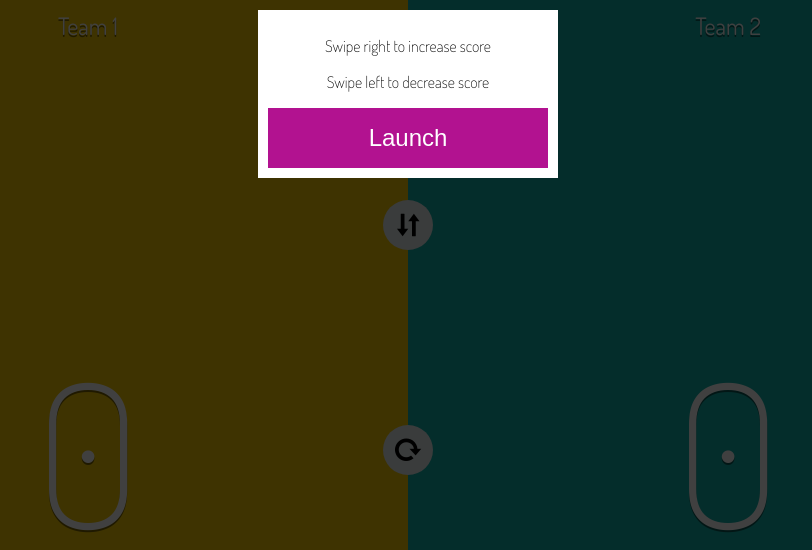
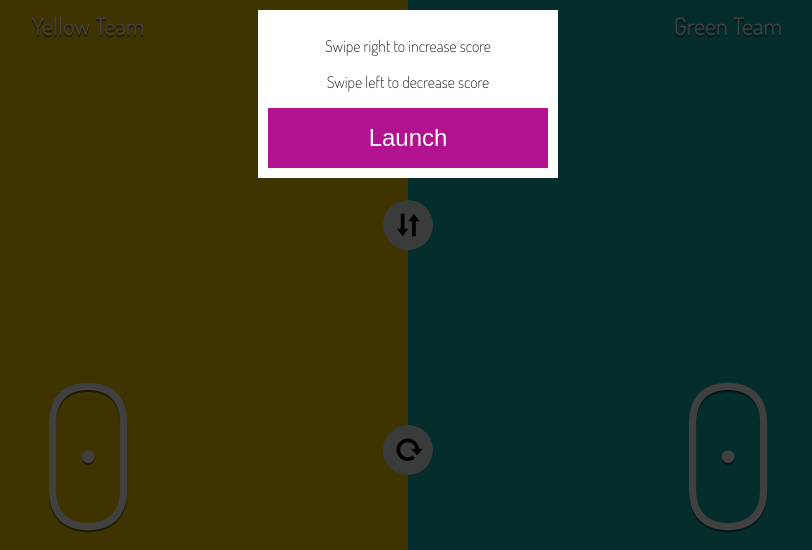
Before and after one commit to seanriceaz/score, a Jekyll site: the page built from index.html, in a window 1280 px wide. Shown: the top 550 px of the page, without its empty margins (232-1044 px from the left). Built offline with Jekyll 4.4.1, drawn with Linux system fonts in a browser that asks for light colours; nearby versions of some CDN libraries; Markdown is read by kramdown in place of the engine named in the settings.

```diff
--- a/_layouts/default.html
+++ b/_layouts/default.html
@@ -2,6 +2,7 @@
 <html class="no-js" lang="en">
 <head>
 	<meta name="viewport" content="width=device-width, initial-scale=1.0, maximum-scale=1.0, user-scalable=no, minimal-ui">
+	<meta name="apple-mobile-web-app-capable" content="yes" />
 	<!-- Importing fonts css files
 	TODO: Determine if it's faster to self-host -->
 	<link href='http://fonts.googleapis.com/css?family=Dosis:200,400' rel='stylesheet' type='text/css'>
@@ -10,8 +11,7 @@
 	<!--Script includes-->
 	<script src="//code.jquery.com/jquery-1.11.2.min.js"></script><!-- jQuery TODO: find something faster and lighter -->
 	<script src="{{ site.baseurl }}/js/jquery.mobile-events.min.js"></script><!-- Sniff touch events -->
-	<script src="{{ site.baseurl }}/js/app.js"></script><!-- what makes this run -->
-
+	<script src="{{ site.baseurl }}/js/app.js"></script><!-- What makes this run -->
 </head>
 
 <body>
--- a/_scss/_main.scss
+++ b/_scss/_main.scss
@@ -5,6 +5,8 @@
 *{box-sizing:border-box}
 
 body{
+	margin:0;
+	padding:0;
 	font-family: 'Dosis', sans-serif;
 	font-weight:200;
 }
@@ -93,6 +95,9 @@ h2, h3, h4{
 	.ion-arrow-swap{
 		-webkit-transform:rotate(90deg);
 		transform:rotate(90deg);
+	}
+	.ion-refresh{
+		text-indent:.05em;
 	}
 }
 #centerbutton, #topbutton, #bottombutton{
--- a/index.html
+++ b/index.html
@@ -31,7 +31,7 @@ path:
 
 <div id="team1">
   <div class="inner">
-    <h2>Team 1</h2>
+    <h2>Yellow Team</h2>
     <div class="score">
       <label id="team1Score">0</label>
     </div>
@@ -41,7 +41,7 @@ path:
 
 <div id="team2">
   <div class="inner">
-    <h2>Team 2</h2>
+    <h2>Green Team</h2>
     <div class="score">
       <label id="team2Score">0</label>
     </div>
```
Also changed, not shown: README.md.
